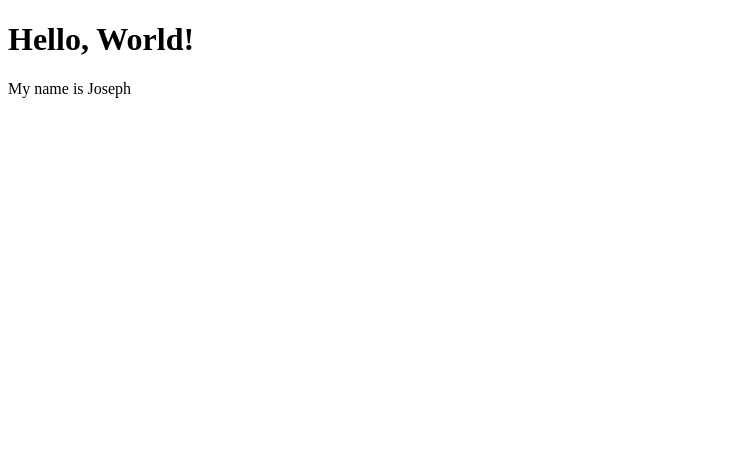
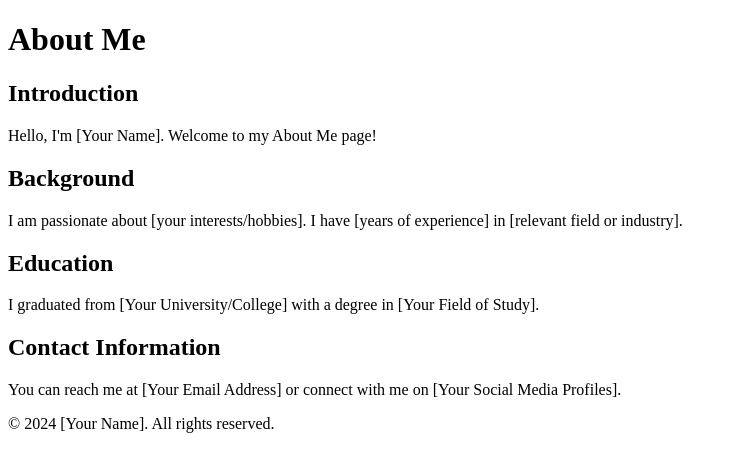
Before and after one commit to j-morgan6/JosephMorgan, a plain HTML site: page index.html in a window 1280 px wide. Shown: the whole page, without its empty margins (0-737 px from the left). Drawn offline with Linux system fonts and the light colour scheme.

Commit message:
Update index.html

```diff
--- a/index.html
+++ b/index.html
@@ -2,12 +2,36 @@
 <html lang="en">
 <head>
     <meta charset="UTF-8">
-    <meta http-equiv="X-UA-Compatible" content="IE=edge">
     <meta name="viewport" content="width=device-width, initial-scale=1.0">
-    <title>Document</title>
+    <title>About Me</title>
 </head>
 <body>
-    <h1>Hello, World!</h1>
-    <p>My name is Joseph</p>
+    <header>
+        <h1>About Me</h1>
+    </header>
+    <main>
+        <section>
+            <h2>Introduction</h2>
+            <p>Hello, I'm [Your Name]. Welcome to my About Me page!</p>
+        </section>
+
+        <section>
+            <h2>Background</h2>
+            <p>I am passionate about [your interests/hobbies]. I have [years of experience] in [relevant field or industry].</p>
+        </section>
+
+        <section>
+            <h2>Education</h2>
+            <p>I graduated from [Your University/College] with a degree in [Your Field of Study].</p>
+        </section>
+
+        <section>
+            <h2>Contact Information</h2>
+            <p>You can reach me at [Your Email Address] or connect with me on [Your Social Media Profiles].</p>
+        </section>
+    </main>
+    <footer>
+        <p>&copy; 2024 [Your Name]. All rights reserved.</p>
+    </footer>
 </body>
 </html>
```
